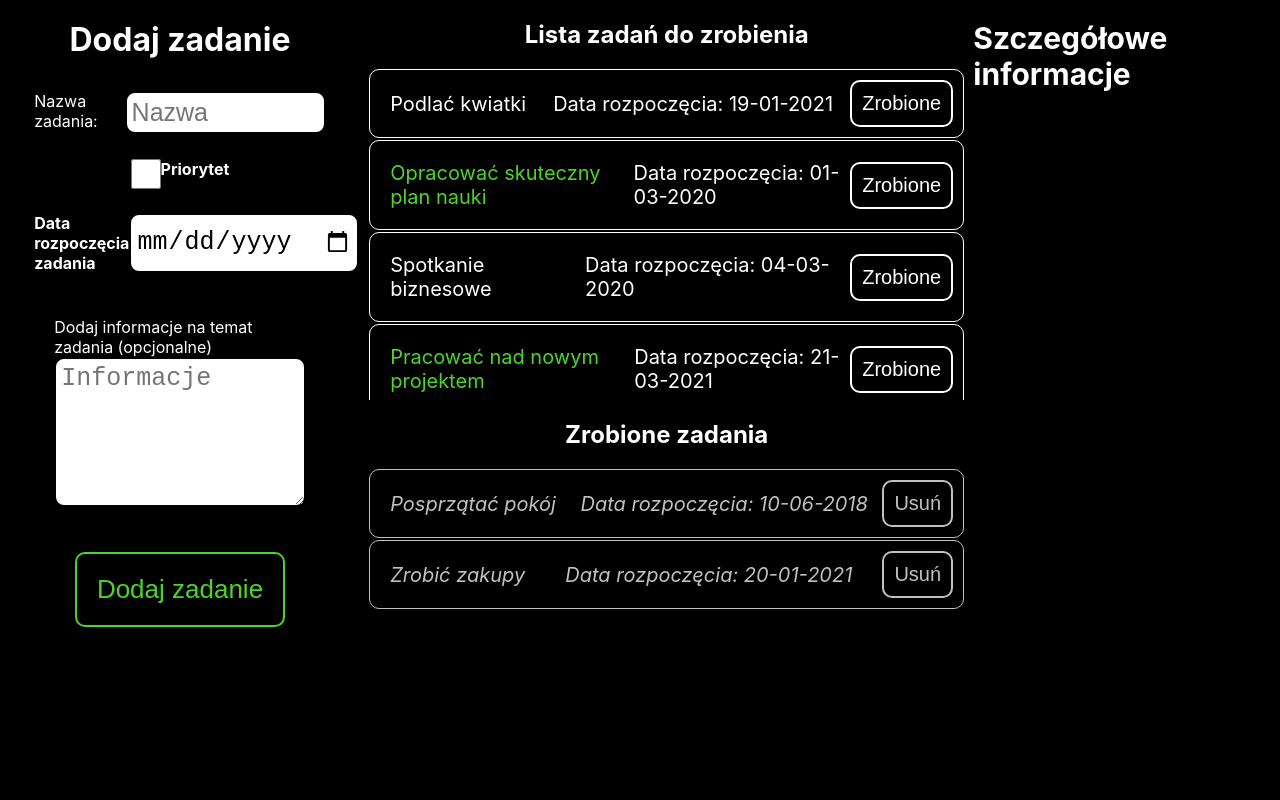
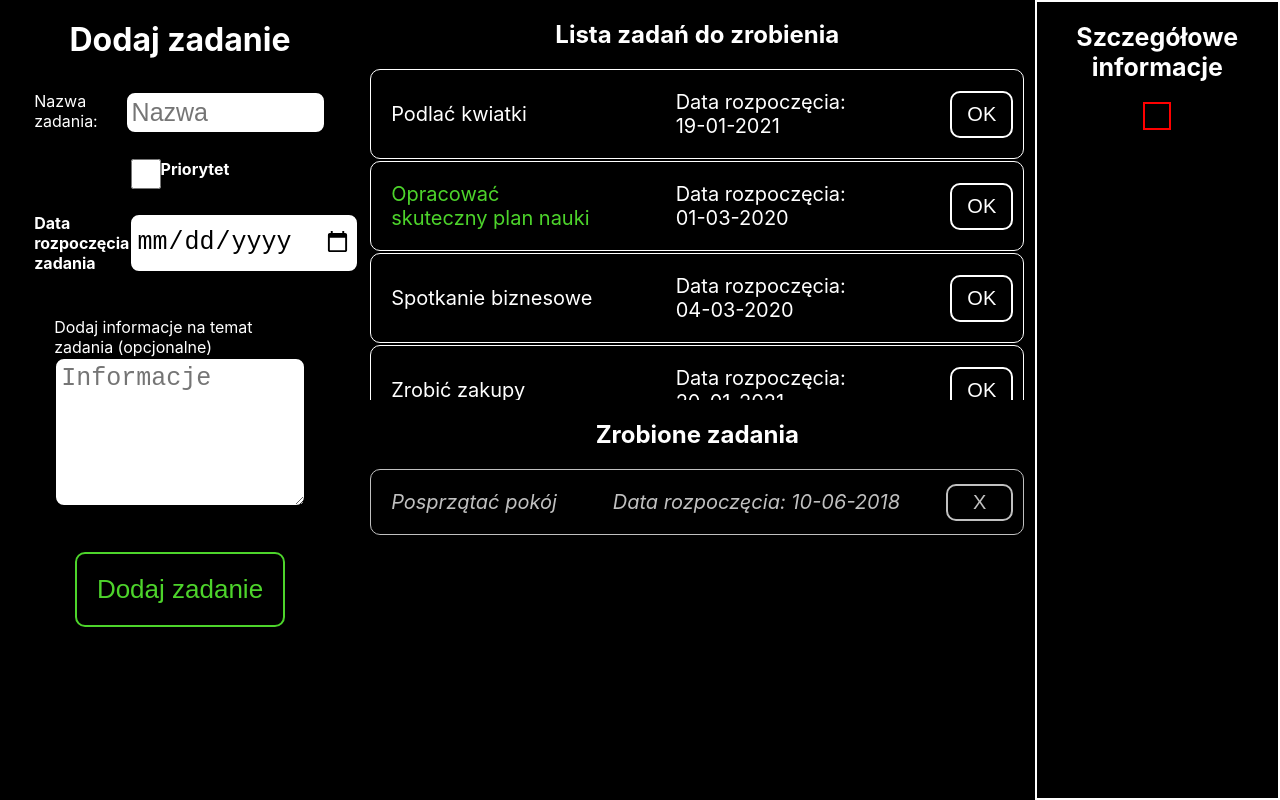
Before and after one commit to Treodaio/React_To_Do, a React (Create React App) app: page / in a window 1280 px wide. Built offline with nearby package versions, Linux system fonts and the light colour scheme.

Commit message:
Additional info works from now

```diff
--- a/src/components/ActiveTask.js
+++ b/src/components/ActiveTask.js
@@ -1,10 +1,10 @@
 import React from 'react';
 const ActiveTask = props => {
     return (
-        <div className="ActiveTasks" data-key={props.taskInfo.id}>
+        <div className="ActiveTasks" onClick={() => { props.change(props.taskInfo.id) }}>
             <h3 className={props.taskInfo.priority ? "priority" : ""}>{props.taskInfo.name} </h3>
             <h3>Data rozpoczęcia: {props.taskInfo.date}</h3>
-            <button onClick={() => { props.end(props.taskInfo.id) }}>Zrobione</button>
+            <button onClick={(e) => { props.end(props.taskInfo.id, e) }}>OK</button>
         </div>
     );
 }
--- a/src/components/App.js
+++ b/src/components/App.js
@@ -13,7 +13,7 @@ class App extends React.Component {
         date: "19-01-2021",
         priority: false,
         active: true,
-        addInfo: "Dodatkowa informacja na temat zadania"
+        addInfo: "Szybko zanim uschną"
       },
       {
         id: 2,
@@ -21,7 +21,7 @@ class App extends React.Component {
         date: "01-03-2020",
         priority: true,
         active: true,
-        addInfo: "Dodatkowa informacja na temat zadania"
+        addInfo: "Aby uczyć się szybciej niż komputer"
       },
       {
         id: 6,
@@ -29,7 +29,7 @@ class App extends React.Component {
         date: "04-03-2020",
         priority: false,
         active: true,
-        addInfo: "Dodatkowa informacja na temat zadania"
+        addInfo: "React + Node + CSS + Express."
       },
       {
         id: 3,
@@ -37,14 +37,14 @@ class App extends React.Component {
         date: "10-06-2018",
         priority: false,
         active: false,
-        addInfo: "Dodatkowa informacja na temat zadania"
+        addInfo: "Potrzebne będzie spore zaangażowanie sprzątającego"
       },
       {
         id: 4,
         name: "Zrobić zakupy",
         date: "20-01-2021",
         priority: false,
-        active: false,
+        active: true,
         addInfo: "Ziemniaki pomidor papryka seler czosnek cebula woda ogórek sałata marchewka",
       },
       {
@@ -60,7 +60,10 @@ class App extends React.Component {
     taskDate: "",
     taskPriority: false,
     taskAddInfo: "",
+    singleTask: false,
+    clear: false,
   }
+
 
   addTaskInfo(e) {
     const value = e.target.value;
@@ -135,10 +138,33 @@ class App extends React.Component {
     }
   }
 
-  handleDone(ID) {
+  handleChangeTask(ID) {
+    const taskIndex = this.findItem(ID);
+    let singleTask = null;
+
+    if (taskIndex > -1) {
+      singleTask = { ...this.state.tasks[taskIndex] };
+    }
+
+    if (!this.state.clear && this.state.singleTask) {
+      this.setState({
+        singleTask: ""
+      })
+      return;
+    } else {
+      console.log('Działa');
+      this.changeClear(true);
+    }
+
+    this.setState({
+      singleTask,
+    })
+  }
+
+
+  handleDone(ID, e) {
     const index = this.findItem(ID);
     const tasks = [...this.state.tasks];
-
     let element = {
       ...this.state.tasks[index],
       active: false,
@@ -146,15 +172,23 @@ class App extends React.Component {
     tasks[index] = element;
 
     this.setState({
-      tasks
+      tasks,
+    })
+    this.changeClear(false);
+    e.stopPropagation();
+  }
+
+  changeClear(arg) {
+    this.setState({
+      clear: arg,
     })
   }
 
-  findItem(ID) {
-    return this.state.tasks.findIndex(item => item.id === ID);
-  }
+  findItem(ID) { return this.state.tasks.findIndex(item => item.id === ID); }
 
   render() {
+    console.log('Stan clear: ' + this.state.clear);
+    console.log('Stan singleTask: ' + this.state.singleTask);
     return (
       <div className="App">
         <AddTask
@@ -167,9 +201,13 @@ class App extends React.Component {
           addInfo={this.state.taskAddInfo}
         />
 
-        <TaskList tasks={this.state.tasks} endTask={this.handleDone.bind(this)}
-          removeTask={this.handleRemove.bind(this)} />
-        <TaskInfo />
+        <TaskList
+          tasks={this.state.tasks}
+          endTask={this.handleDone.bind(this)}
+          removeTask={this.handleRemove.bind(this)}
+          changeTask={this.handleChangeTask.bind(this)}
+        />
+        <TaskInfo task={this.state.singleTask} clear={this.state.clear} />
       </div>
     )
   }
--- a/src/components/TaskCompleted.js
+++ b/src/components/TaskCompleted.js
@@ -4,7 +4,7 @@ const TaskCompleted = props => {
         <div className="TaskCompleted">
             <h3>{props.taskInfo.name}</h3>
             <h3>Data rozpoczęcia: {props.taskInfo.date}</h3>
-            <button onClick={() => { props.remove(props.taskInfo.id) }}>Usuń</button>
+            <button onClick={() => { props.remove(props.taskInfo.id) }}>X</button>
         </div>
     );
 }
--- a/src/components/TaskInfo.js
+++ b/src/components/TaskInfo.js
@@ -1,8 +1,13 @@
 import '../layouts/TaskInfo.css';
-const TaskInfo = () => {
+
+const TaskInfo = props => {
+    const { id, date, priority, active, name, addInfo } = props.task;
+    const { clear } = props;
+    console.log('Clear w taskInfo: ' + clear);
     return (
         <div className="TaskInfo">
             <h1>Szczegółowe informacje</h1>
+            <h4>{clear ? addInfo : ""}</h4>
         </div>
     );
 }
--- a/src/components/TaskList.js
+++ b/src/components/TaskList.js
@@ -6,13 +6,23 @@ import '../layouts/TaskList.css';
 
 const TaskList = props => {
     const activeTasks = props.tasks.map(task => {
-        if (task.active) { return <ActiveTask key={task.id} taskInfo={task} end={props.endTask} /> }
+        if (task.active) {
+            return <ActiveTask
+                key={task.id}
+                taskInfo={task}
+                end={props.endTask}
+                change={props.changeTask}
+            />
+        }
         else return null;
     })
     const doneTasks = props.tasks.map(task => {
         if (task.active === false) {
-            return <TaskCompleted key={task.id} taskInfo={task}
-                remove={props.removeTask} />
+            return <TaskCompleted
+                key={task.id}
+                taskInfo={task}
+                remove={props.removeTask}
+            />
         }
         else return null;
     })
--- a/src/layouts/App.css
+++ b/src/layouts/App.css
@@ -13,11 +13,11 @@
 }
 
 .TaskList {
-  flex-basis: 50%;
+  flex-basis: 55%;
 }
 
 .TaskInfo {
-  flex-basis: 25%;
+  flex-basis: 20%;
 }
 
 /* width */
--- a/src/layouts/TaskInfo.css
+++ b/src/layouts/TaskInfo.css
@@ -2,9 +2,18 @@
     display: flex;
     flex-direction: column;
     align-items: center;
+    border: 2px solid white;
 }
 
 .TaskInfo h1 {
-    font-size: 30px;
+    text-align: center;
+    font-size: 25px;
     padding: 20px 0;
 }
+
+.TaskInfo h4 {
+    padding: 5%;
+    font-size: 20px;
+    font-weight: normal;
+    border: 2px solid red;
+}
--- a/src/layouts/TaskList.css
+++ b/src/layouts/TaskList.css
@@ -35,7 +35,8 @@
     border-radius: 10px;
     font-size: 20px;
     cursor: pointer;
-    transition: .4s ease-out;
+    transition: .2s ease-out;
+    outline: none;
 }
 
 .TaskList button:hover {
@@ -57,8 +58,17 @@
     border-radius: 10px;
 }
 
+.ActiveTasks h3 {
+    flex-basis: 35%;
+}
+
+.ActiveTasks button {
+    flex-basis: 10%;
+}
+
 .TaskCompleted {
     border-color: silver;
+    justify-content: space-between;
 }
 
 .TaskCompleted h3 {
@@ -67,6 +77,7 @@
 }
 
 .TaskCompleted button {
+    padding: 5px 25px;
     color: silver;
     border-color: silver;
 }
```
